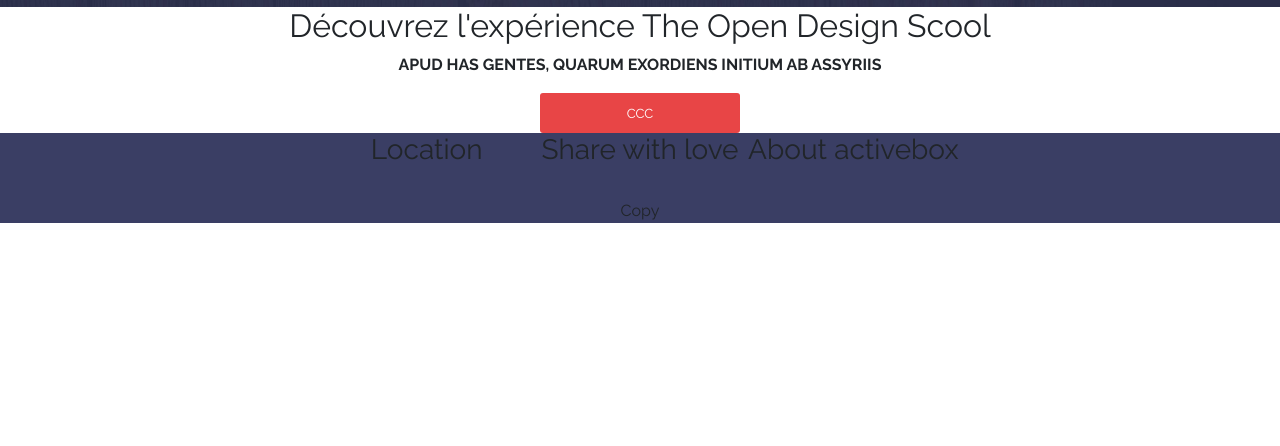
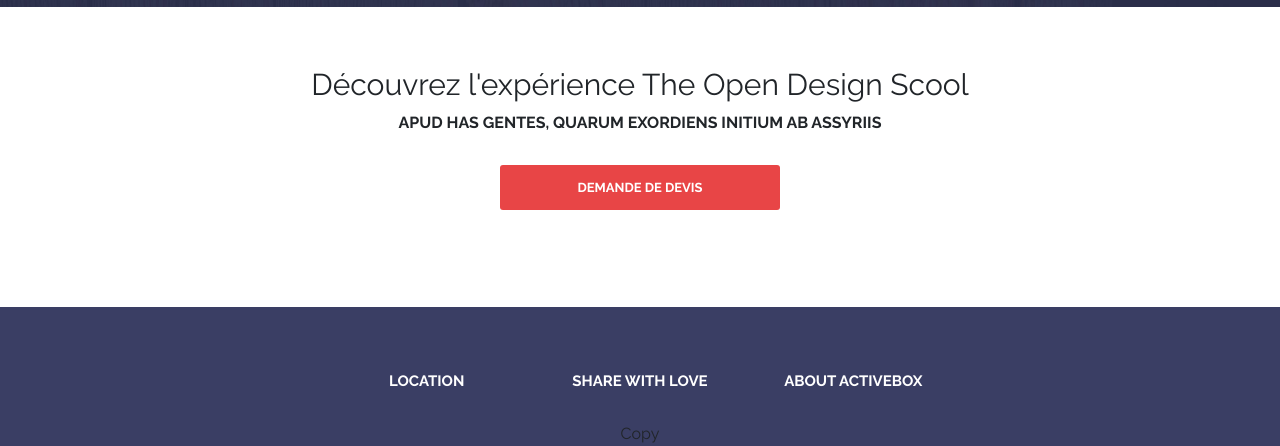
Before and after one commit to emadc/OpenDesignSchool, a PHP site: template view/home.php in a window 1280 px wide. Shown: the part 2061-2507 px from the top of the page. Before the commit the page ends 2284 px from the top, so only its background shows below. Run offline with PHP 8.4, Linux system fonts and the light colour scheme; the template is opened without the code that fills it, so the values that code supplies are empty; some libraries are stand-ins or nearby versions.

Commit message:
css home

```diff
--- a/assets/css/style.css
+++ b/assets/css/style.css
@@ -176,11 +176,14 @@ main {
 #bottom {
 	background-color: #fff;
 	width: 100%;
+	height: 300px;
+	padding-top: 60px;
 }
 
 #bottom p {
 	text-transform: uppercase;
 	font-weight: bold;
+	margin-bottom: 30px;
 }
 
 #bottom button {
@@ -188,12 +191,25 @@ main {
 	background-color: #e84546;
 	color: #fff;
 	text-transform: uppercase;
-	width: 200px;
+	width: 280px;
 	border-radius: 3px;
-	height: 40px;
+	height: 45px;
 	font-size: 13px;
+	font-weight: bold;
+}
+
+#bottom h2 {
+	font-size: 30px;
 }
 
 footer {
 	background-color: #3a3e64;
+	padding-top: 65px;
 }
+
+footer h3 {
+	text-transform: uppercase;
+	color: #fff;
+	font-size: 15px;
+	font-weight: bold;
+}
--- a/model/OpsManager.php
+++ b/model/OpsManager.php
@@ -16,6 +16,7 @@ class OpsManager
     public function findAll()
     {
         $bdd = $this->bdd;
+        $devinettes = new ArrayObject();
 
         /*** accès au model ***/
         $query = "SELECT * FROM devinette";
--- a/view/home.php
+++ b/view/home.php
@@ -1,6 +1,6 @@
 				<section id="welcame" class="col-12">
 					<div class="text-center align-middle">
-						<h1>Your favourite buisiness site multi purpose template</h1>
+						<h1>Your favorite buisiness site multi purpose template</h1>
 						<p>Lorem ipsum dolor sit amet, consectetur adipiscing elit, sed do eiusmod tempor incididunt ut labore et dolore magna aliqua.</p>
 						<button>Find out more</button>
 					</div>
@@ -110,5 +110,5 @@
 				<section id="bottom" class="text-center">
 					<h2>Découvrez l'expérience The Open Design Scool</h2>
 					<p>Apud has gentes, quarum exordiens initium ab Assyriis</p>
-					<button>ccc</button>
+					<button>Demande de devis</button>
 				</section>
```
